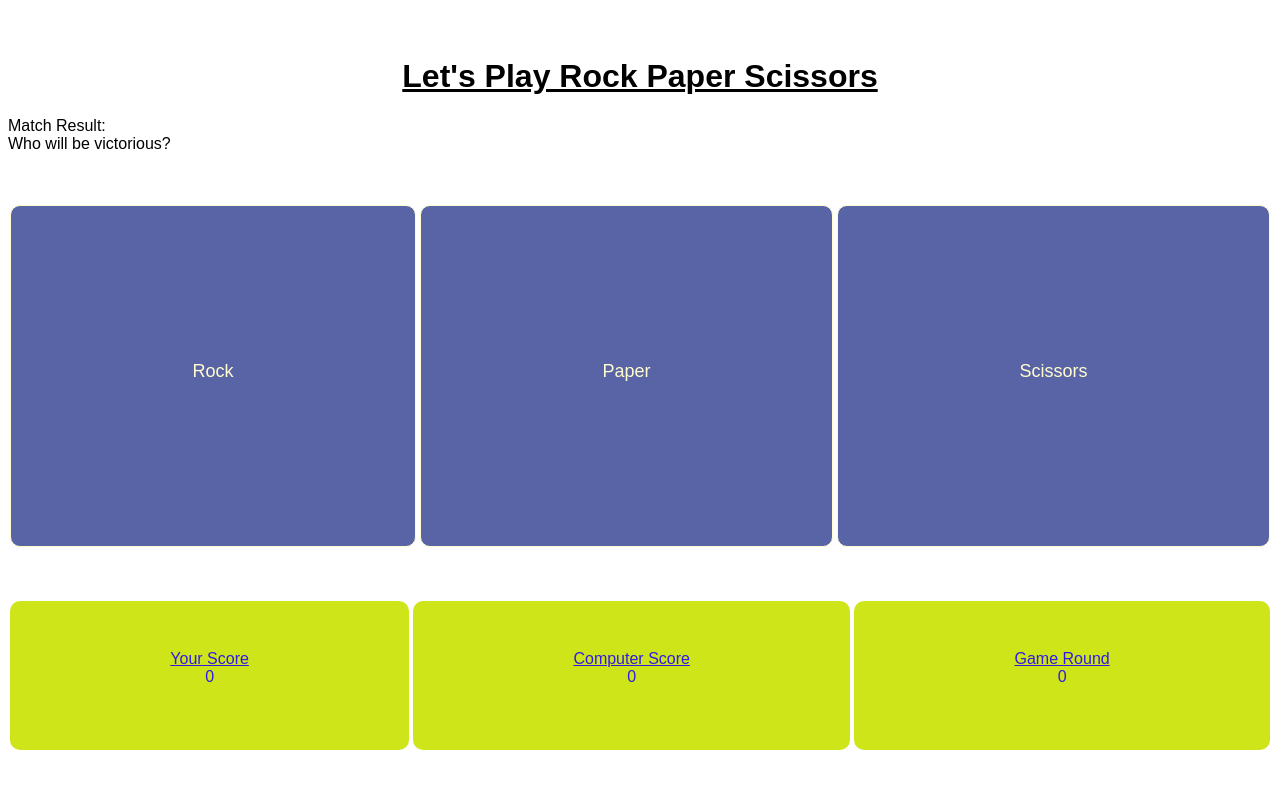
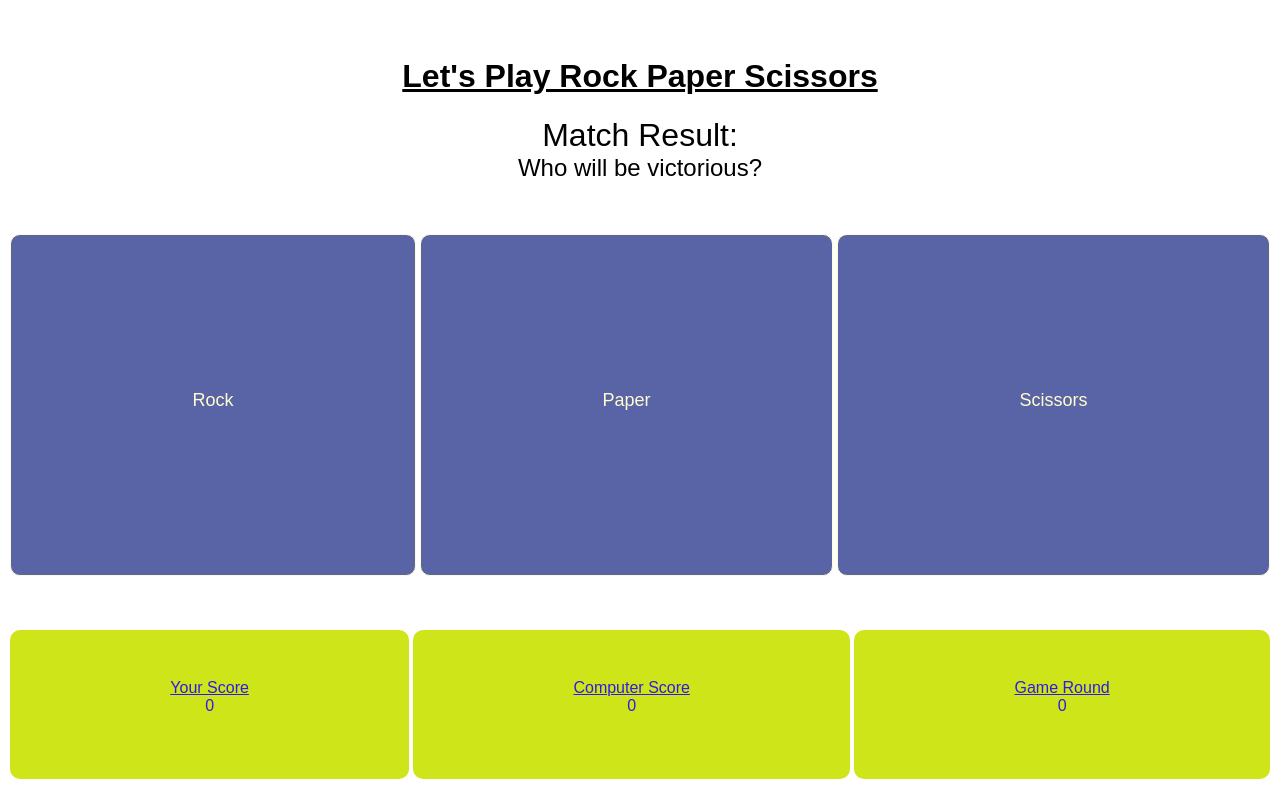
Before and after one commit to sdehority1/RockPaperScissors21, a plain HTML site: page INDEX.html in a window 1280 px wide. Drawn offline with Linux system fonts and the light colour scheme; a web font is replaced by a local one.

```diff
--- a/STYLES.css
+++ b/STYLES.css
@@ -9,6 +9,17 @@
 
 h1{
     text-decoration: underline;
+}
+
+#resultWrapper{
+    text-align: center;
+    font-size: xx-large;
+    text-decoration: wavy;
+}
+
+#result{
+    text-align: center;
+    font-size: x-large;
 }
 
 
@@ -39,7 +50,6 @@
 
 #buttonContainer{
     display:flex;
-    flex-direction: row;
    margin: 50px 0 0 0;
 
 }
```
